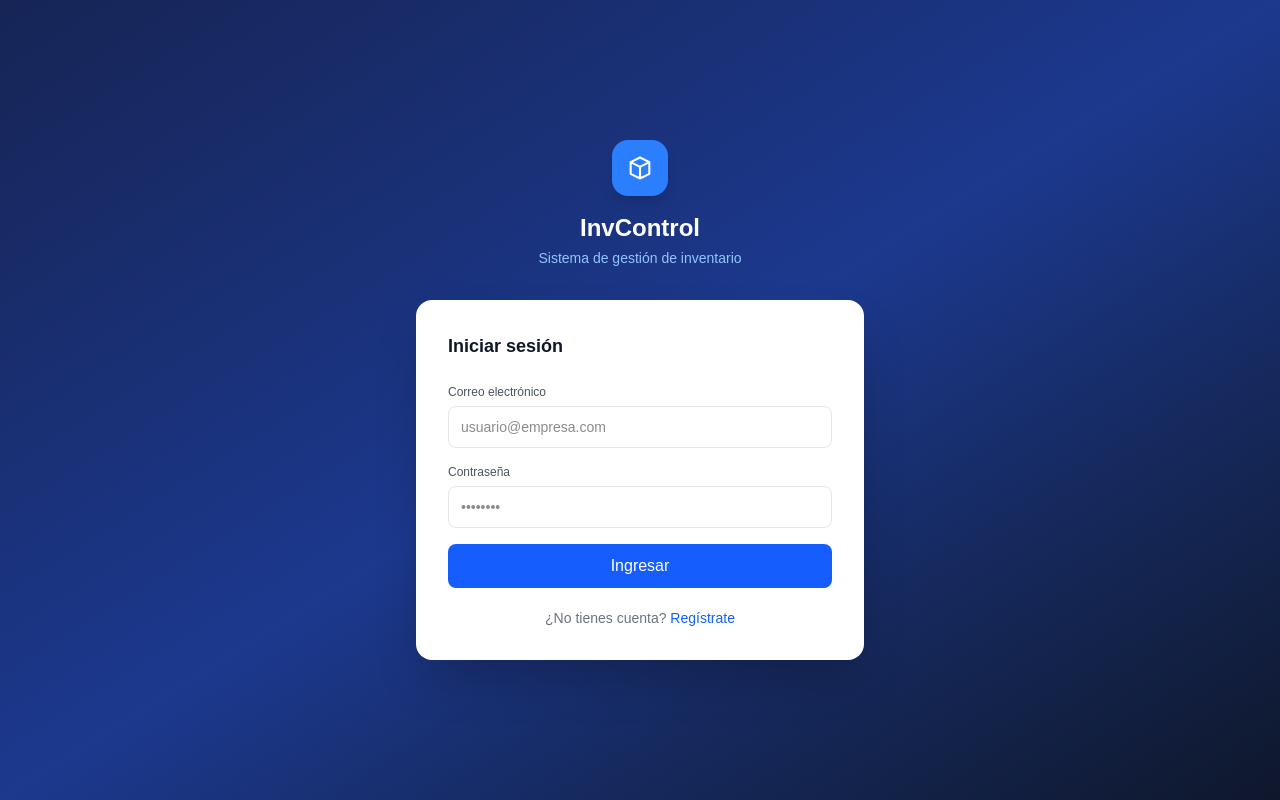
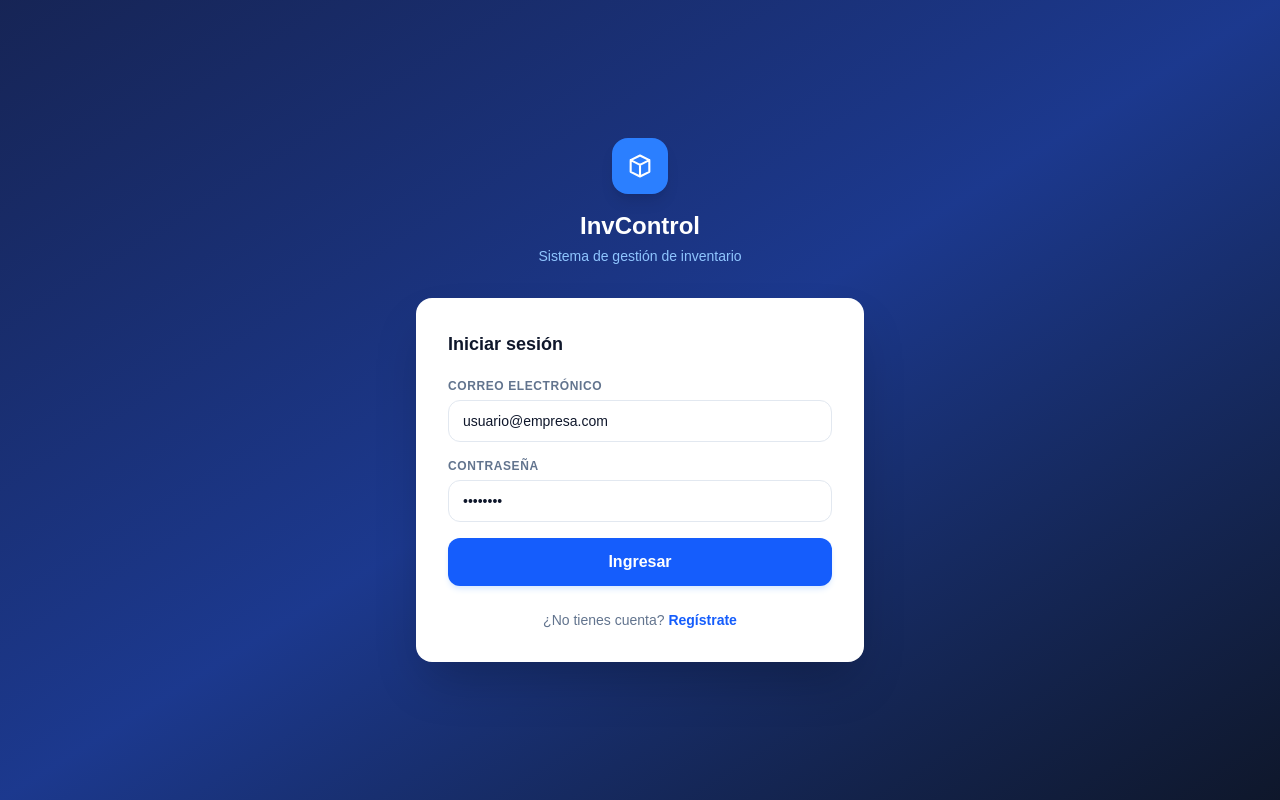
Before and after one commit to Eunidb/inventario-app, a Next.js app: page /login in a window 1280 px wide. Built offline with nearby package versions, Linux system fonts and the light colour scheme.

Commit message:
Cambios en diseño general

```diff
--- a/app/(auth)/login/page.tsx
+++ b/app/(auth)/login/page.tsx
@@ -1,6 +1,6 @@
 /**
  * @file app/(auth)/login/page.tsx
- * @description Página de inicio de sesión.
+ * @description Página de inicio de sesión optimizada para móviles.
  * Autentica al usuario con Supabase y redirige al dashboard.
  */
 
@@ -13,16 +13,16 @@ import { createClient } from "@/lib/client";
 
 export default function LoginPage() {
   const router = useRouter();
-  const [email, setEmail]       = useState("");
+  const [email, setEmail] = useState("");
   const [password, setPassword] = useState("");
   const [isLoading, setIsLoading] = useState(false);
-  const [error, setError]         = useState<string | null>(null);
+  const [error, setError] = useState<string | null>(null);
 
   const handleLogin = async (e: React.FormEvent) => {
     e.preventDefault();
     setIsLoading(true);
     setError(null);
-   const supabase = createClient();
+    const supabase = createClient();
     const { error: authError } = await supabase.auth.signInWithPassword({
       email: email.trim(),
       password,
@@ -40,7 +40,7 @@ export default function LoginPage() {
     <div className="min-h-screen bg-gradient-to-br from-blue-950 via-blue-900 to-slate-900 flex items-center justify-center p-4">
       <div className="w-full max-w-md">
         {/* Logo */}
-        <div className="text-center mb-8">
+        <div className="text-center mb-6 sm:mb-8">
           <div className="w-14 h-14 rounded-2xl bg-blue-500 flex items-center justify-center mx-auto mb-4 shadow-lg">
             <svg width="28" height="28" fill="none" viewBox="0 0 24 24" stroke="white" strokeWidth={1.8}>
               <path strokeLinecap="round" strokeLinejoin="round" d="M20 7l-8-4-8 4m16 0l-8 4m8-4v10l-8 4m0-10L4 7m8 4v10M4 7v10l8 4" />
@@ -50,19 +50,22 @@ export default function LoginPage() {
           <p className="text-blue-300 text-sm mt-1">Sistema de gestión de inventario</p>
         </div>
 
-        {/* Tarjeta */}
-        <div className="bg-white rounded-2xl shadow-2xl p-8">
-          <h2 className="text-lg font-semibold text-gray-900 mb-6">Iniciar sesión</h2>
+        {/* Tarjeta de Formulario */}
+        <div className="bg-white rounded-2xl shadow-2xl p-5 sm:p-8">
+          <h2 className="text-lg font-bold text-slate-900 mb-5">Iniciar sesión</h2>
 
           {error && (
-            <div className="bg-red-50 border border-red-200 text-red-700 text-sm rounded-lg px-4 py-3 mb-4">
+            <div className="bg-red-50 border border-red-200 text-red-700 text-xs sm:text-sm rounded-xl px-4 py-3 mb-4">
               {error}
             </div>
           )}
 
           <form onSubmit={handleLogin} className="space-y-4">
+            {/* Input: Correo Electrónico */}
             <div>
-              <label className="block text-xs font-medium text-gray-600 mb-1.5">Correo electrónico</label>
+              <label className="block text-xs font-bold text-slate-500 uppercase tracking-wider mb-1.5">
+                Correo electrónico
+              </label>
               <input
                 type="email"
                 value={email}
@@ -70,11 +73,21 @@ export default function LoginPage() {
                 placeholder="usuario@empresa.com"
                 required
                 autoComplete="email"
-                className="w-full border border-gray-200 rounded-lg px-3 py-2.5 text-sm focus:outline-none focus:ring-2 focus:ring-blue-500"
+                className="w-full bg-white border border-slate-200 rounded-xl px-3.5 py-2.5 text-sm outline-none transition-all
+                           focus:ring-2 focus:ring-blue-100 focus:border-blue-500 focus:bg-white
+
+                           /* ── SOLUCIÓN MOBILE PARA TEXTO INVISIBLE ── */
+                           text-slate-900 placeholder-slate-400 [color-scheme:light]
+                           [-webkit-text-fill-color:theme(colors.slate.900)]
+                           autofill:bg-white"
               />
             </div>
+
+            {/* Input: Contraseña */}
             <div>
-              <label className="block text-xs font-medium text-gray-600 mb-1.5">Contraseña</label>
+              <label className="block text-xs font-bold text-slate-500 uppercase tracking-wider mb-1.5">
+                Contraseña
+              </label>
               <input
                 type="password"
                 value={password}
@@ -82,14 +95,21 @@ export default function LoginPage() {
                 placeholder="••••••••"
                 required
                 autoComplete="current-password"
-                className="w-full border border-gray-200 rounded-lg px-3 py-2.5 text-sm focus:outline-none focus:ring-2 focus:ring-blue-500"
+                className="w-full bg-white border border-slate-200 rounded-xl px-3.5 py-2.5 text-sm outline-none transition-all
+                           focus:ring-2 focus:ring-blue-100 focus:border-blue-500 focus:bg-white
+
+                           /* ── SOLUCIÓN MOBILE PARA TEXTO INVISIBLE ── */
+                           text-slate-900 placeholder-slate-400 [color-scheme:light]
+                           [-webkit-text-fill-color:theme(colors.slate.900)]
+                           autofill:bg-white"
               />
             </div>
 
+            {/* Botón de Envío */}
             <button
               type="submit"
               disabled={isLoading}
-              className="w-full bg-blue-600 hover:bg-blue-700 text-white font-medium py-2.5 rounded-lg transition-colors disabled:opacity-60 flex items-center justify-center gap-2 mt-2"
+              className="w-full bg-blue-600 hover:bg-blue-700 text-white font-bold py-2.5 sm:py-3 rounded-xl transition-all shadow-md shadow-blue-100 disabled:opacity-60 flex items-center justify-center gap-2 mt-4 active:scale-[0.99]"
             >
               {isLoading && (
                 <svg className="animate-spin w-4 h-4" fill="none" viewBox="0 0 24 24">
@@ -97,13 +117,13 @@ export default function LoginPage() {
                   <path className="opacity-75" fill="currentColor" d="M4 12a8 8 0 018-8V0C5.373 0 0 5.373 0 12h4z" />
                 </svg>
               )}
-              {isLoading ? "Iniciando sesión..." : "Ingresar"}
+              <span>{isLoading ? "Iniciando sesión..." : "Ingresar"}</span>
             </button>
           </form>
 
-          <p className="text-center text-sm text-gray-500 mt-5">
+          <p className="text-center text-xs sm:text-sm text-slate-500 mt-6">
             ¿No tienes cuenta?{" "}
-            <Link href="/register" className="text-blue-600 hover:text-blue-700 font-medium">
+            <Link href="/register" className="text-blue-600 hover:text-blue-700 font-bold transition-colors">
               Regístrate
             </Link>
           </p>
```
Also changed, not shown: app/(auth)/register/page.tsx (+40 -36 lines).
